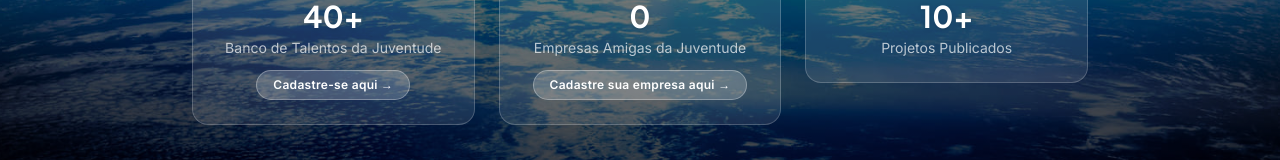
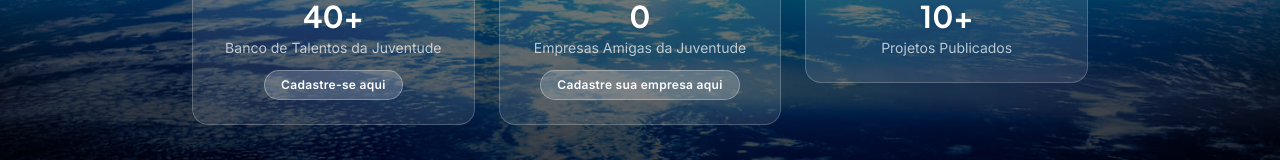
Before and after one commit to yuriacs/talentos-oriximina-hub, a React (Vite) app: page / in a window 1280 px wide. Shown: the part 738-898 px from the top of the page. Built offline with nearby package versions, Linux system fonts and the light colour scheme; no server answers; the database is empty; the HTML template or start-up script is replaced by a standard one.

Commit message:
Ajuste de CTA pulso
Co-authored-by: yuriacs <52533230+yuriacs@users.noreply.github.com>

```diff
--- a/src/components/home/HeroSection.tsx
+++ b/src/components/home/HeroSection.tsx
@@ -25,8 +25,8 @@ export function HeroSection() {
   }, []);
 
   const stats = [
-    { icon: Users, value: '40+', label: "Banco de Talentos da Juventude", cta: "Cadastre-se aqui →", link: '/cadastro' },
-    { icon: Building2, value: `${companyCount}`, label: "Empresas Amigas da Juventude", cta: "Cadastre sua empresa aqui →", link: '/cadastro-empresa' },
+    { icon: Users, value: '40+', label: "Banco de Talentos da Juventude", cta: "Cadastre-se aqui", link: '/cadastro' },
+    { icon: Building2, value: `${companyCount}`, label: "Empresas Amigas da Juventude", cta: "Cadastre sua empresa aqui", link: '/cadastro-empresa' },
     { icon: Award, value: '10+', label: 'Projetos Publicados', cta: undefined, link: undefined },
   ];
 
```
